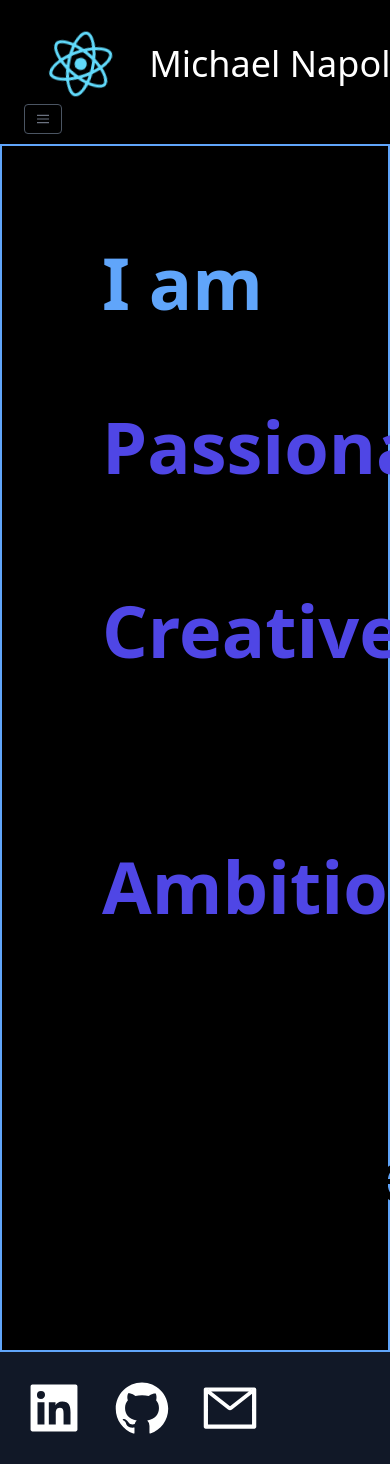
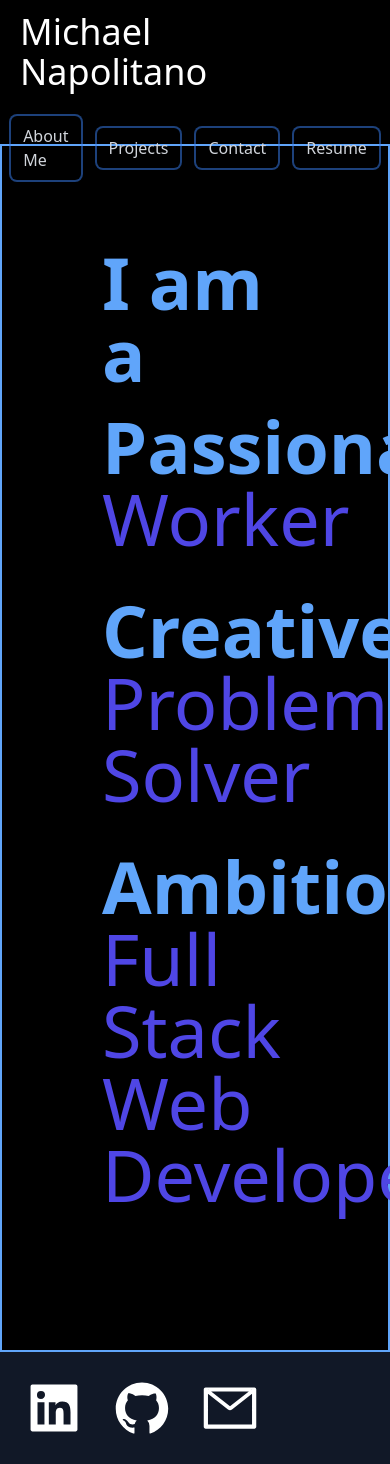
Before and after one commit to Napo-100/react-portfolio, a React (Create React App) app: page / in a window 390 px wide. Shown: the top 1464 px of the page. Built offline with nearby package versions, Linux system fonts and the light colour scheme.

Commit message:
fixed responsiveness and minor styling adjustments

```diff
--- a/src/components/Nav/index.js
+++ b/src/components/Nav/index.js
@@ -7,24 +7,21 @@ import resume from "../../assets/files/Michael Napolitano-dev-resume.pdf";
 
 function Nav() {
   return (
-    <nav className="bg-black flex items-center justify-between flex-wrap p-6 w-full h-36 z-10 top-0">
-      <div className="flex items-center flex-shrink-0 text-white mr-6">
+    <nav className="bg-black flex justify-center lg:justify-between flex-wrap p-3 md:p-6 w-full h-36">
+      <div className="flex items-center text-white mr-6">
         <img
-          className="lg:block h-20 w-auto App-logo"
+          className="invisible md:visible lg:block lg:h-20 md:h-10 h-0 w-auto App-logo"
           src={logo}
           alt="react logo"
         />
-        <Link
-          className="text-white  px-3 py-2 rounded-md text-xl font-medium"
-          to="/"
-        >
-          <h5 className="text-4xl text-white flex justify-center">
+        <Link to="/">
+          <h5 className="text-4xl flex justify-center px-2">
             Michael Napolitano
           </h5>
         </Link>
       </div>
       {/* Burger collapse for smaller screen sizes */}
-      <div className="block lg:hidden">
+      {/* <div className="block lg:hidden">
         <button
           id="nav-toggle"
           className="flex items-center px-3 py-2 border rounded text-gray-500 border-gray-600 hover:text-white hover:border-white"
@@ -38,13 +35,13 @@ function Nav() {
             <path d="M0 3h20v2H0V3zm0 6h20v2H0V9zm0 6h20v2H0v-2z" />
           </svg>
         </button>
-      </div>
+      </div> */}
 
       <div
-        className="w-full flex-grow lg:flex lg:items-center lg:w-auto hidden lg:block pt-6 lg:pt-0"
+        className="w-full flex-grow lg:flex lg:items-center lg:w-auto lg:block pt-6 lg:pt-0"
         id="nav-content"
       >
-        <ul className="list-reset lg:flex justify-end flex-1 items-center">
+        <ul className="list-reset flex justify-center lg:justify-end flex-1 items-center">
           <Link
             className="text-gray-300 hover:bg-gray-700 hover:text-white px-3 py-2 rounded-md xl:text-2xl lg:text-lg font-medium ring-2 mr-4 focus:bg-blue-500 focus:text-white"
             to="/aboutme"
--- a/src/components/pages/About.js
+++ b/src/components/pages/About.js
@@ -36,10 +36,10 @@ function About() {
         </section>
       </div>
       <div className="lg:p-5 md:pt-5 lg:pt-30 lg:mr-3 container mx-auto">
-        <section className="bg-black lg:flex lg:p-10 lg:pt-5 text-lg flex flex-col lg:justify-center">
+        <section className="bg-black lg:flex lg:p-10 lg:pt-5 text-lg flex flex-col lg:justify-center border-t-2 md:border-0 border-blue-800">
           {/* <div className=""> */}
           <h2 className="text-7xl text-gray-300 pb-5">My Toolbox</h2>
-          <div className="text-6xl text-blue-400 border-t-2 border-blue-800 p-3 grid lg:grid-cols-6 xl:grid-cols-12">
+          <div className="text-6xl text-blue-400 border-0 md:border-t-2 border-blue-800 p-3 grid lg:grid-cols-6 xl:grid-cols-12">
             {/* <div className="grid lg:grid-cols-6 xl:grid-cols-12"> */}
             {/* <span className="text-7xl text-blue-300"> Node.js </span>
               <span className="text-5xl text-indigo-500"> MongoDb </span>
--- a/src/components/pages/Home.js
+++ b/src/components/pages/Home.js
@@ -1,4 +1,5 @@
 import React from "react";
+import { Link } from "react-router-dom";
 // import { AiFillGithub } from "react-icons/ai";
 // import profileImage from "../../assets/photos/profile.jpg";
 // import heroImage from "../../assets/photos/IMG_5703.JPG";
@@ -6,54 +7,55 @@ import React from "react";
 function Home() {
   return (
     <main className="bg-black min-h-screen">
+      <Link to="/aboutme">
         <div className="container mx-auto lg:aboslute lg:pt-5 group border-2 border-blue-400">
           <section className="lg:flex p-5 lg:pb-10 lg:justify-center m-20 md:m-5">
             <div className="text-7xl md:text-6xl md:text-center lg:flex lg:flex-col lg:relative group lg:grid lg:grid-cols-4 xl:grid-cols-12">
               <h1 className="text-blue-400 mb-5 col-span-2">
                 <span className=" font-bold lg:pl-4 md:pl-2"> I am </span>{" "}
-              <span className="text-black group-hover:text-blue-400  font-bold">
+                <span className="visible md:invisible group-hover:visible text-blue-400 font-bold">
                   {" "}
                   a{" "}
                 </span>
               </h1>
               <h1 className="text-blue-400 mb-10 xl:col-span-4 lg:col-span-2 md:col-span-3">
-              <span className="text-indigo-600 group-hover:text-blue-400 font-bold">
+                <span className="text-blue-400 md:text-indigo-600 group-hover:text-blue-400 font-bold">
                   {" "}
                   Passionate
                 </span>
                 <br></br>
-              <span className="text-black group-hover:text-indigo-600 lg:text-5xl">
+                <span className="visible md:invisible group-hover:visible text-indigo-600 lg:text-5xl">
                   {" "}
                   Worker{" "}
                 </span>
               </h1>
 
               <h1 className="text-blue-400 mb-10 xl:col-span-3 lg:col-span-2">
-              <span className="text-indigo-600 group-hover:text-blue-400 font-bold">
+                <span className="text-blue-400 md:text-indigo-600 group-hover:text-blue-400 font-bold">
                   Creative
                 </span>
                 <br></br>
 
-              <span className="text-black group-hover:text-indigo-600 lg:text-5xl">
+                <span className="visible md:invisible group-hover:visible text-indigo-600 lg:text-5xl">
                   {" "}
                   Problem Solver{" "}
                 </span>
               </h1>
               <h1 className="text-blue-400 mb-10 xl:col-span-3 lg:col-span-2 md:col-span-3">
-              <span className="text-indigo-600 group-hover:text-blue-400 font-bold">
+                <span className="text-blue-400 md:text-indigo-600 group-hover:text-blue-400 font-bold">
                   Ambitious
                 </span>
                 <br></br>
-              <span className="text-black group-hover:text-indigo-600">
+                <span className="visible md:invisible group-hover:visible text-indigo-600">
                   {" "}
                   Full Stack{" "}
                 </span>
-              <span className="text-black group-hover:text-indigo-600">
+                <span className="visible md:invisible group-hover:visible text-indigo-600">
                   {" "}
                   Web{" "}
                 </span>
                 <br></br>{" "}
-              <span className="text-black group-hover:text-indigo-600">
+                <span className="visible md:invisible group-hover:visible text-indigo-600">
                   {" "}
                   Developer{" "}
                 </span>
@@ -75,6 +77,7 @@ function Home() {
           </span> */}
           </section>
         </div>
+      </Link>
     </main>
   );
 }
--- a/src/components/pages/Projects.js
+++ b/src/components/pages/Projects.js
@@ -14,7 +14,7 @@ function Projects() {
       name: "My Studio Portal",
       image: myStudioPortal,
       link: "https://pacific-river-56030.herokuapp.com/",
-      components: "Node.js, Sequelize, Handlebars.js, Bootstrap",
+      components: "Node.js, Express, Sequelize, Handlebars.js, Bootstrap",
       github: "https://github.com/jrsparl/UCF-mystudioportal.git",
     },
     {
@@ -50,7 +50,7 @@ function Projects() {
   return (
     <main className="bg-black min-h-screen p-12 border-t-2 border-blue-400">
       <section className="container mx-auto ">
-        <h1 className="flex justify-center text-indigo-600 font-bold sm:text-5xl md:text-6xl mb-8">
+        <h1 className="flex justify-center text-blue-500  text-6xl mb-8">
           My Projects
         </h1>
         {/* <h2 className="text-2xl text-blue-400 flex justify-center mb-10">
@@ -58,7 +58,7 @@ function Projects() {
         </h2> */}
         <div className="grid md:grid-cols-2 lg:grid-cols-3 gap-8 border-2 border-blue-300 p-10">
           {projectData.map((project) => (
-            <div key={project.name} className="hover:bg-blue-900">
+            <div key={project.name} className="hover:bg-indigo-500">
               <article className="hover:shadow-xl group">
                 <a href={project.link} target="_blank" rel="noreferrer">
                   <span className="block h-64 relative rounded shadow leading-snug">
@@ -79,7 +79,7 @@ function Projects() {
                 </a>
               </article>
               <a href={project.github} target="_blank" rel="noreferrer" className="text-4xl">
-                <div className="grid text-black grid-cols-8">
+                <div className="grid text-black grid-cols-8  hover:bg-blue-500">
                   <AiFillGithub />
                   <p className="text-black text-sm col-span-7">
                     pst...click down here to check out the code for{" "}
--- a/tailwind.config.js
+++ b/tailwind.config.js
@@ -6,10 +6,10 @@ module.exports = {
   darkMode: false, // or 'media' or 'class'
   theme: {
     screens: {
-      sm: "640px",
-      md: "768px",
-      lg: "1024px",
-      xl: "1280px",
+      'sm': "640px",
+      'md': "768px",
+      'lg': "1024px",
+      'xl': "1280px",
       "2xl": "1536px",
     },
     colors: {
@@ -906,7 +906,7 @@ module.exports = {
     translate: ["responsive", "hover", "focus"],
     userSelect: ["responsive"],
     verticalAlign: ["responsive"],
-    visibility: ["responsive"],
+    visibility: ["responsive", "group-hover", "hover"],
     whitespace: ["responsive"],
     width: ["responsive"],
     wordBreak: ["responsive"],
```
Lines whose indentation alone changed are shown as unchanged.
